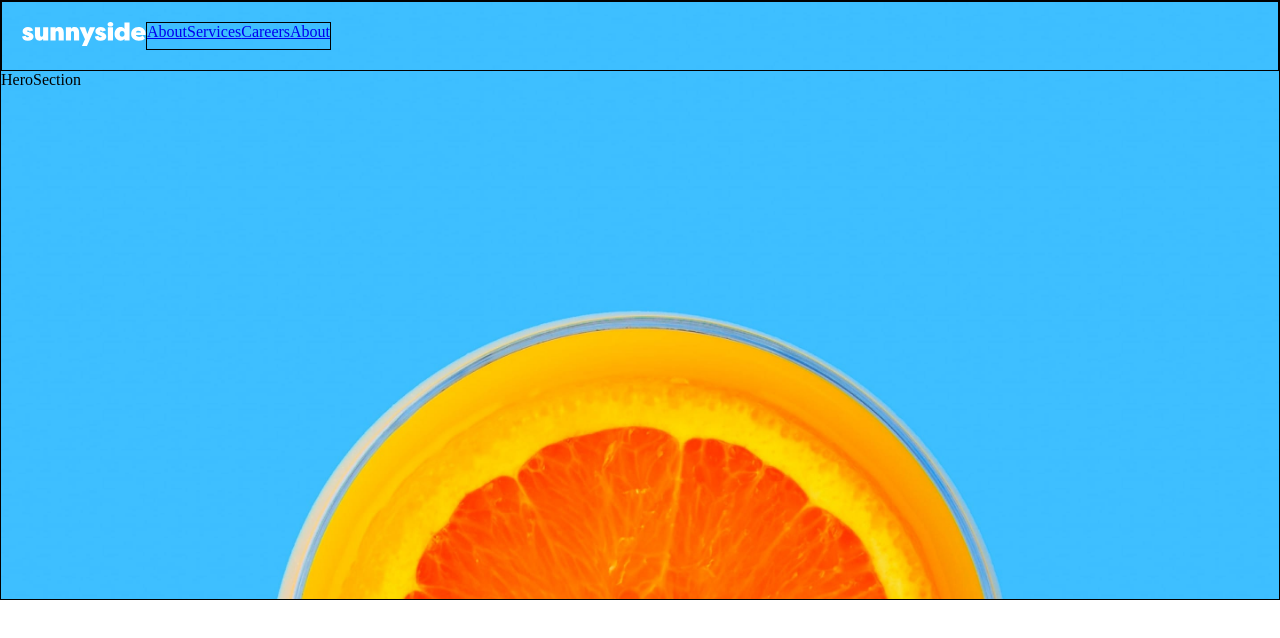
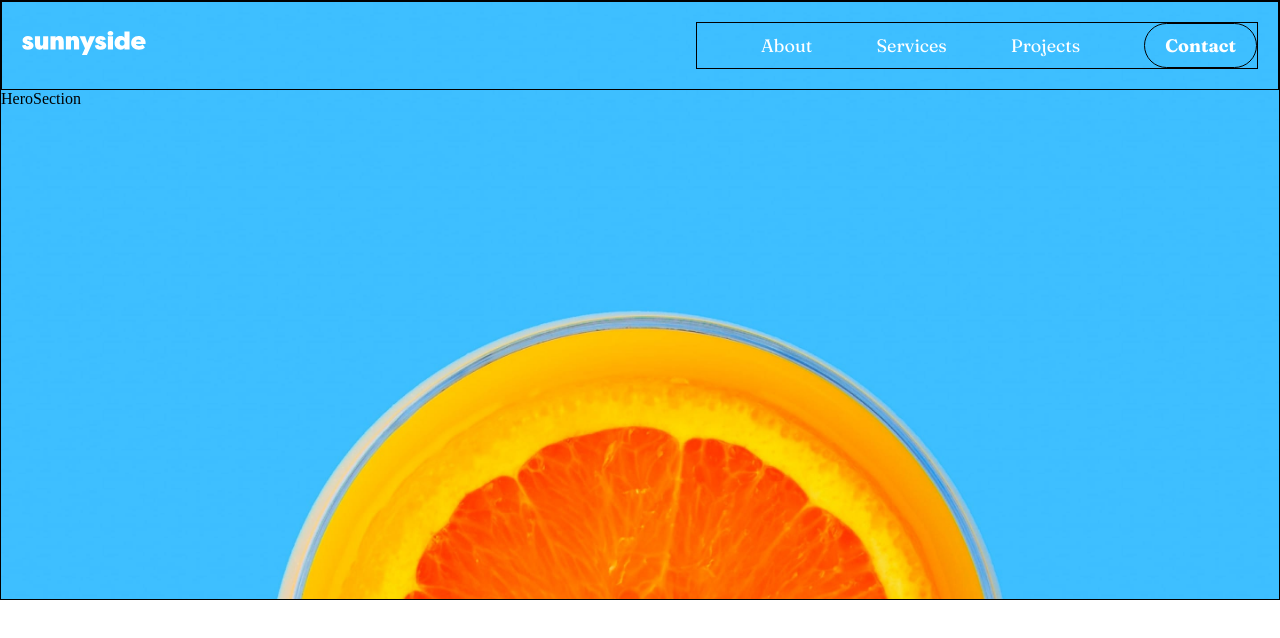
Before and after one commit to Nhoj-Plummer/sunnyside-agency-landing-page, a React (Create React App) app: page / in a window 1280 px wide. Shown: the top 638 px of the page. Built offline with nearby package versions, Linux system fonts and the light colour scheme.

Commit message:
General setup of navbar

```diff
--- a/src/components/Navbar/Navbar.css
+++ b/src/components/Navbar/Navbar.css
@@ -1,19 +1,40 @@
+/* Global Rules */
 .navbar-container {
   display: flex;
   padding: 20px;
-
+  font-family: var(--font-family-2);
+  font-size: 18px;
+  justify-content: space-between;
+  align-items: center;
   border: 1px solid;
 }
 
-.navbar-desktop-container {
-  display: flex;
+/* Contact Nav Item Rules */
+.navbar-container p:nth-child(4) {
+  border-radius: 2rem;
+  padding: 10px 20px;
+  font-weight: 700;
   border: 1px solid;
 }
 
+.navbar-container a {
+  text-decoration: none;
+  color: var(--color-w);
+}
 
-.navbar-mobile-toggle{
+/* Dekstop Rules */
+.navbar-desktop-container {
+  display: flex;
+  margin-left: auto;
+  align-items: center;
+  border: 1px solid;
+}
 
+.navbar-desktop-container p {
+  margin-left: 4rem;
 }
+
+
 
 /* Conditional Section */
 /* Mobile Rules */
--- a/src/components/Navbar/Navbar.js
+++ b/src/components/Navbar/Navbar.js
@@ -11,10 +11,10 @@ const Menu = () => (
       <a href="#services">Services</a>
     </p>
     <p>
-      <a href="#careers">Careers</a>
+      <a href="#projects">Projects</a>
     </p>
     <p>
-      <a href="#about"> About</a>
+      <a href="#contact"> Contact</a>
     </p>
   </>
 )
```
